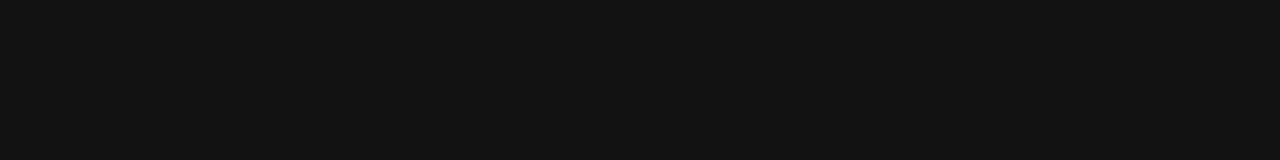
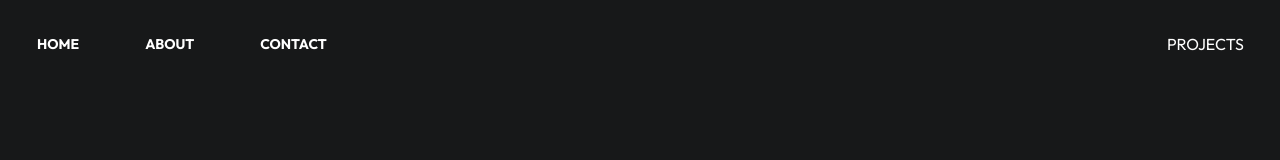
Before and after one commit to AliFarajzade/portfolio, a website built with Parcel: page src/index.html in a window 1280 px wide. Built offline with nearby package versions, Linux system fonts and the light colour scheme.

Commit message:
Add markup for navbar.

```diff
--- a/src/index.html
+++ b/src/index.html
@@ -15,5 +15,40 @@
         <script src="scripts/main.ts" defer type="module"></script>
         <title>Portfolio</title>
     </head>
-    <body></body>
+    <body
+        class="bg-bkg text-white selection:bg-accent selection:text-bkg overflow-hidden"
+    >
+        <main id="paralex">
+            <nav
+                class="flex justify-between items-center absolute w-full top-0 z-50 left-1/2 -translate-x-1/2 p-2 sm:p-5 gap-4 container"
+            >
+                <div class="flex items-center gap-2 sm:gap-8">
+                    <a
+                        href="/"
+                        aria-label="Navbar Home Link"
+                        class="btn btn-ghost 2xl:btn-lg focus:outline-none focus-visible:ring-4 focus-visible:ring-accent"
+                    >
+                        Home
+                    </a>
+                    <a
+                        href="#about"
+                        aria-label="Navbar About Link"
+                        class="btn btn-ghost 2xl:btn-lg focus:outline-none focus-visible:ring-4 focus-visible:ring-accent"
+                    >
+                        About
+                    </a>
+                    <a
+                        href="#contact"
+                        aria-label="Navbar Contact Link"
+                        class="btn btn-ghost 2xl:btn-lg focus:outline-none focus-visible:ring-4 focus-visible:ring-accent"
+                    >
+                        Contact
+                    </a>
+                </div>
+                <div class="pr-4">
+                    <a href="#projects" class="neon-button">PROJECTS</a>
+                </div>
+            </nav>
+        </main>
+    </body>
 </html>
```
